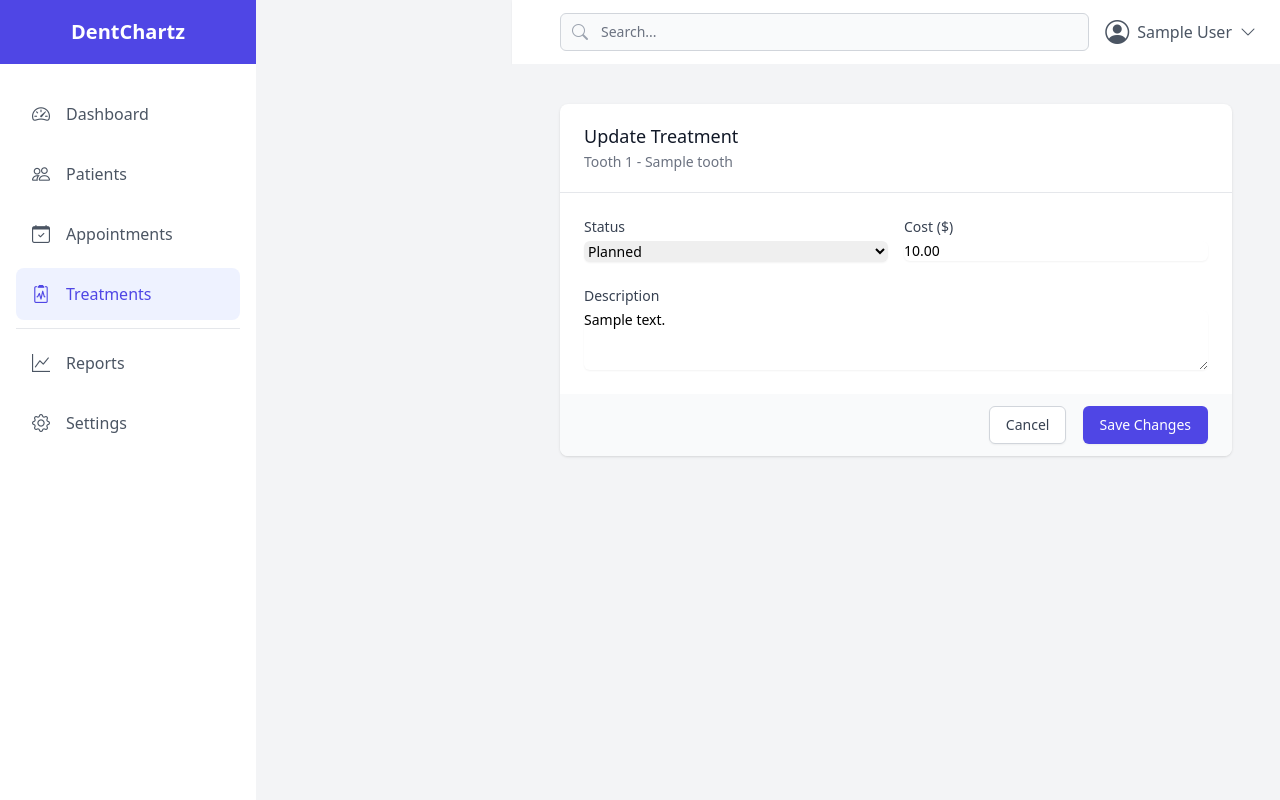
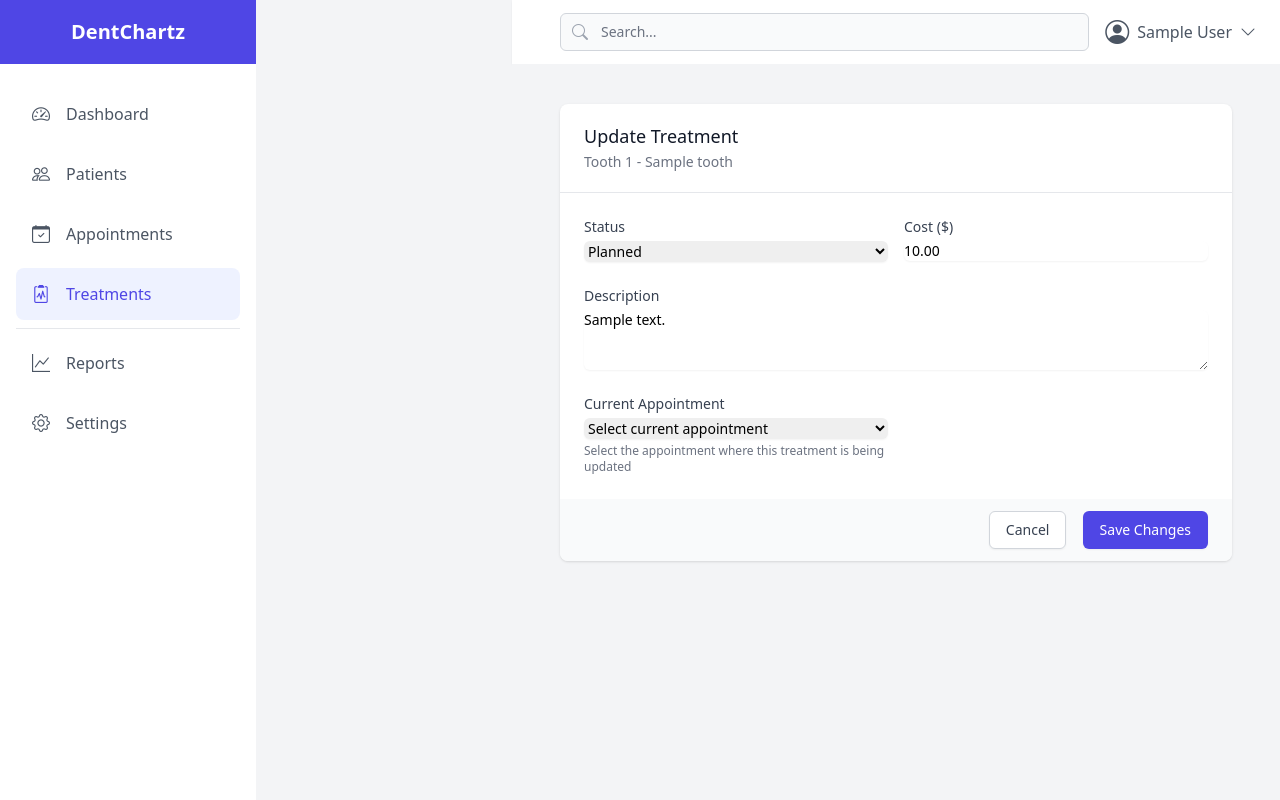
Before and after one commit to ananthcjayan12/dentchartzz, a Django app: page /app/treatments/1/update/ in a window 1280 px wide. Run offline with Django 4.2, Linux system fonts and the light colour scheme; a user stored in the database is signed in; tables that the repository leaves empty hold one stand-in row (values such as "Sample post"); some libraries are stand-ins or nearby versions.

Commit message:
done changes

```diff
--- a/app/templates/app/treatment_update.html
+++ b/app/templates/app/treatment_update.html
@@ -57,6 +57,22 @@
                                 <textarea id="description" name="description" rows="3" class="shadow-sm focus:ring-indigo-500 focus:border-indigo-500 block w-full sm:text-sm border-gray-300 rounded-md">{{ treatment.description }}</textarea>
                             </div>
                         </div>
+
+                        <div class="sm:col-span-3">
+                            <label for="current_appointment" class="block text-sm font-medium text-gray-700">Current Appointment</label>
+                            <div class="mt-1">
+                                <select id="current_appointment" name="current_appointment" class="shadow-sm focus:ring-indigo-500 focus:border-indigo-500 block w-full sm:text-sm border-gray-300 rounded-md">
+                                    <option value="">Select current appointment</option>
+                                    {% for appointment in patient.appointment_set.all|dictsortreversed:"date" %}
+                                        <option value="{{ appointment.id }}"
+                                            {% if request.GET.current_appointment == appointment.id|stringformat:"s" %}selected{% endif %}>
+                                            {{ appointment.date|date:"M d, Y" }} at {{ appointment.start_time|time:"g:i A" }}
+                                        </option>
+                                    {% endfor %}
+                                </select>
+                                <p class="mt-1 text-xs text-gray-500">Select the appointment where this treatment is being updated</p>
+                            </div>
+                        </div>
                     </div>
                 </div>
 
--- a/app/views.py
+++ b/app/views.py
@@ -740,7 +740,7 @@
         for tooth_id in tooth_ids:
             try:
                 tooth = Tooth.objects.get(id=tooth_id)
-                Treatment.objects.create(
+                treatment = Treatment.objects.create(
                     patient=patient,
                     tooth=tooth,
                     condition=condition,
@@ -749,6 +749,17 @@
                     status=status,
                     cost=cost
                 )
+
+                # Create initial treatment history record
+                TreatmentHistory.objects.create(
+                    treatment=treatment,
+                    previous_status=None,
+                    new_status=status,
+                    appointment=appointment,
+                    dentist=request.user,
+                    notes=f"Treatment created with status {dict(Treatment.STATUS_CHOICES).get(status)} by {request.user.get_full_name() or request.user.username}"
+                )
+
                 treatments_created += 1
             except Tooth.DoesNotExist:
                 continue
@@ -758,7 +769,11 @@
         else:
             messages.error(request, 'No treatments were created')
 
-        return redirect('dental_chart', patient_id=patient.id)
+        # Redirect to appointment detail if appointment was specified
+        if appointment:
+            return redirect('appointment_detail', pk=appointment.id)
+        else:
+            return redirect('dental_chart', patient_id=patient.id)
 
     # If not POST, redirect back to dental chart
     return redirect('dental_chart', patient_id=patient.id)
@@ -858,8 +873,20 @@
         treatment.description = description
         treatment.cost = cost
 
-        # Update the appointment if provided
-        if appointment_id:
+        # Get the current appointment ID from the request if it exists
+        current_appointment_id = request.POST.get('current_appointment')
+        current_appointment = None
+
+        if current_appointment_id:
+            try:
+                current_appointment = Appointment.objects.get(pk=current_appointment_id)
+                # Update the treatment's appointment to the current one when status changes
+                if previous_status != status:
+                    treatment.appointment = current_appointment
+            except Appointment.DoesNotExist:
+                pass
+        # If no current appointment specified but appointment_id is provided, use that
+        elif appointment_id:
             try:
                 appointment = Appointment.objects.get(pk=appointment_id)
                 treatment.appointment = appointment
@@ -873,16 +900,8 @@
             # Get the dentist's full name
             dentist_name = request.user.get_full_name() if request.user.get_full_name() else request.user.username
 
-            # Get the current appointment ID from the request if it exists
-            current_appointment_id = request.POST.get('current_appointment')
-            current_appointment = None
-
-            if current_appointment_id:
-                try:
-                    current_appointment = Appointment.objects.get(pk=current_appointment_id)
-                except Appointment.DoesNotExist:
-                    current_appointment = treatment.appointment
-            else:
+            # Use the current appointment for the history record
+            if not current_appointment:
                 # Try to get the appointment ID from the referer URL
                 referer = request.POST.get('referer', '')
                 if 'appointment_detail' in referer:
```
Also changed, not shown: app/tests/test_integration.py (+1 -32 lines), app/tests/test_treatment_history.py (added, +212 -0 lines), app/tests/test_views.py (+2 -2 lines).
